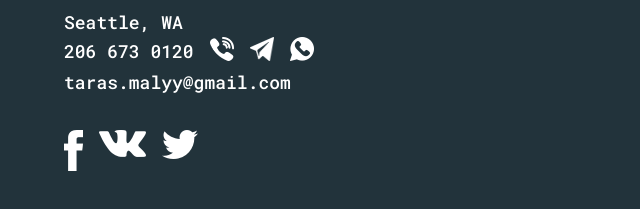
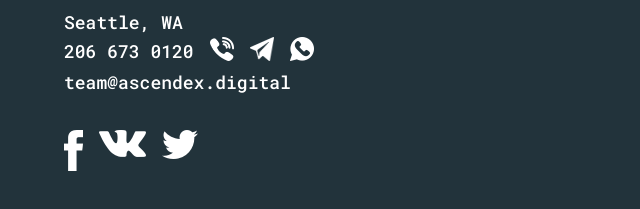
Before and after one commit to taras-iva/taras-iva.github.io, a plain HTML site: page index.html in a window 1280 px wide. Shown: the part 1861-2070 px from the top of the page, 0-640 px from the left. Drawn offline with nearby package versions, Linux system fonts and the light colour scheme.

Commit message:
updated email

```diff
--- a/index.html
+++ b/index.html
@@ -75,7 +75,7 @@
             <a href="https://telegram.me/taras_iva"><img src="icons/telegram.png" alt="Telegram"></a>
             <a href="whatsapp://send?text=Hi there!&phone=+12066730120"><img src="icons/whatsapp.png" alt="Whatsapp"></a>
           </div></li>
-          <li><a href="mailto:taras.malyy@gmail.com">taras.malyy@gmail.com</a></li>
+          <li><a href="mailto:team@ascendex.digital">team@ascendex.digital</a></li>
         </ul>
         <ul class="social-links">
           <li><a target="_blank" href="https://www.facebook.com/ascendexdigital"><img src="icons/facebook.png" alt="Facebook"></a></li>
```
